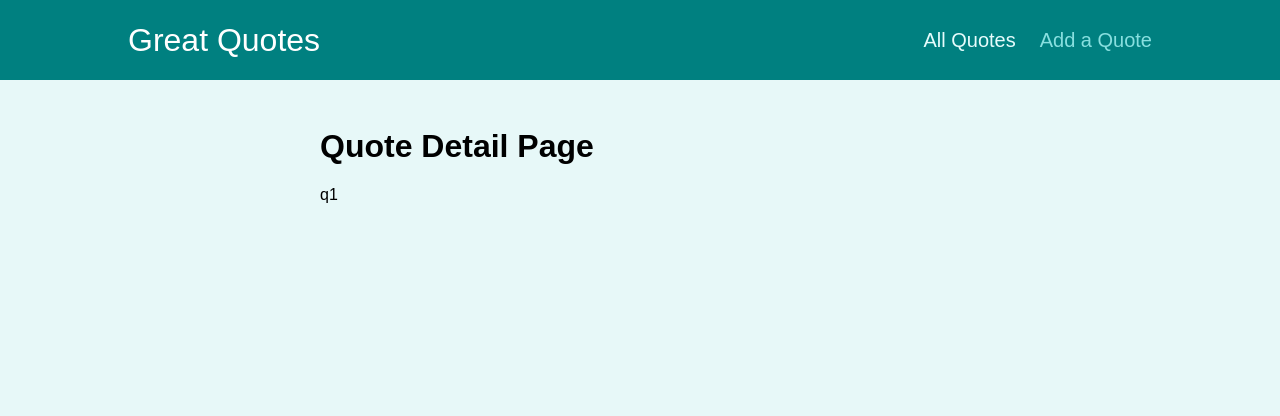
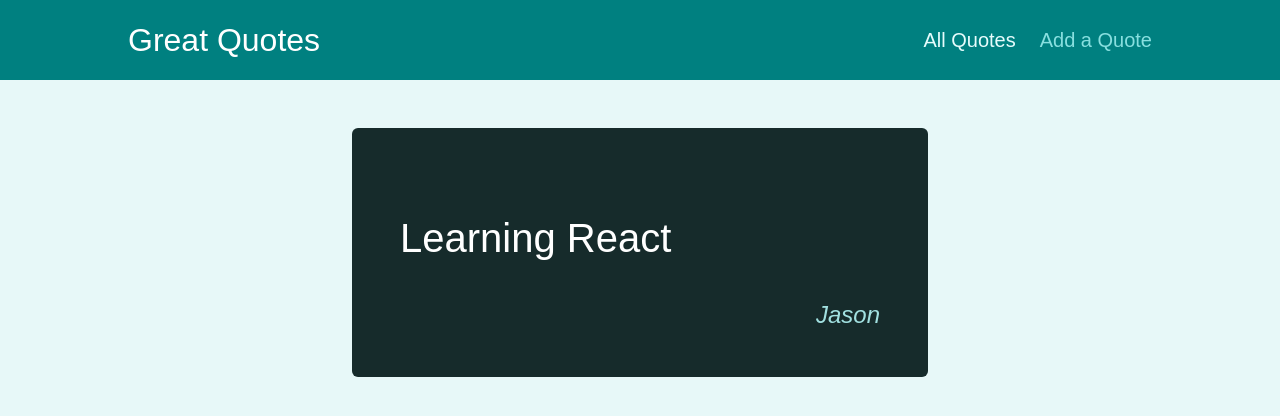
Before and after one commit to jason7531/react-router, a React (Create React App) app: page /quotes/q1 in a window 1280 px wide. Shown: the top 416 px of the page. Built offline with nearby package versions, Linux system fonts and the light colour scheme.

Commit message:
Added detail page for quotes

```diff
--- a/src/components/quotes/QuoteItem.js
+++ b/src/components/quotes/QuoteItem.js
@@ -1,4 +1,5 @@
-import classes from './QuoteItem.module.css';
+import classes from "./QuoteItem.module.css";
+import { Link } from "react-router-dom";
 
 const QuoteItem = (props) => {
   return (
@@ -9,9 +10,9 @@
         </blockquote>
         <figcaption>{props.author}</figcaption>
       </figure>
-      <a className='btn'>
+      <Link to={`/quotes/${props.id}`} className="btn">
         View Fullscreen
-      </a>
+      </Link>
     </li>
   );
 };
--- a/src/pages/QuoteDetail.js
+++ b/src/pages/QuoteDetail.js
@@ -1,12 +1,23 @@
 import { useParams, Route } from "react-router-dom";
 import React from "react";
 import Comments from "../components/comments/Comments";
+import HighlightedQuote from "../components/quotes/HighlightedQuote";
+
+const DUMMY_DATA = [
+  { id: "q1", author: "Jason", text: "Learning React" },
+  { id: "q2", author: "Max", text: "Learning Angular" },
+  { id: "q3", author: "Raze", text: "Learning Vue" },
+];
 const QuoteDetail = () => {
   const params = useParams();
+
+  const quote = DUMMY_DATA.find((quote) => quote.id === params.quoteId);
+  if (!quote) {
+    return <p>No Quote Found</p>;
+  }
   return (
     <>
-      <h1>Quote Detail Page</h1>
-      <p>{params.quoteId}</p>
+      <HighlightedQuote text={quote.text} author={quote.author} />
       <Route path={`/quotes/${params.quoteId}/comments`}>
         <Comments />
       </Route>
```
Also changed, not shown: 1 other file (tests, documents, lock files or other folders).
